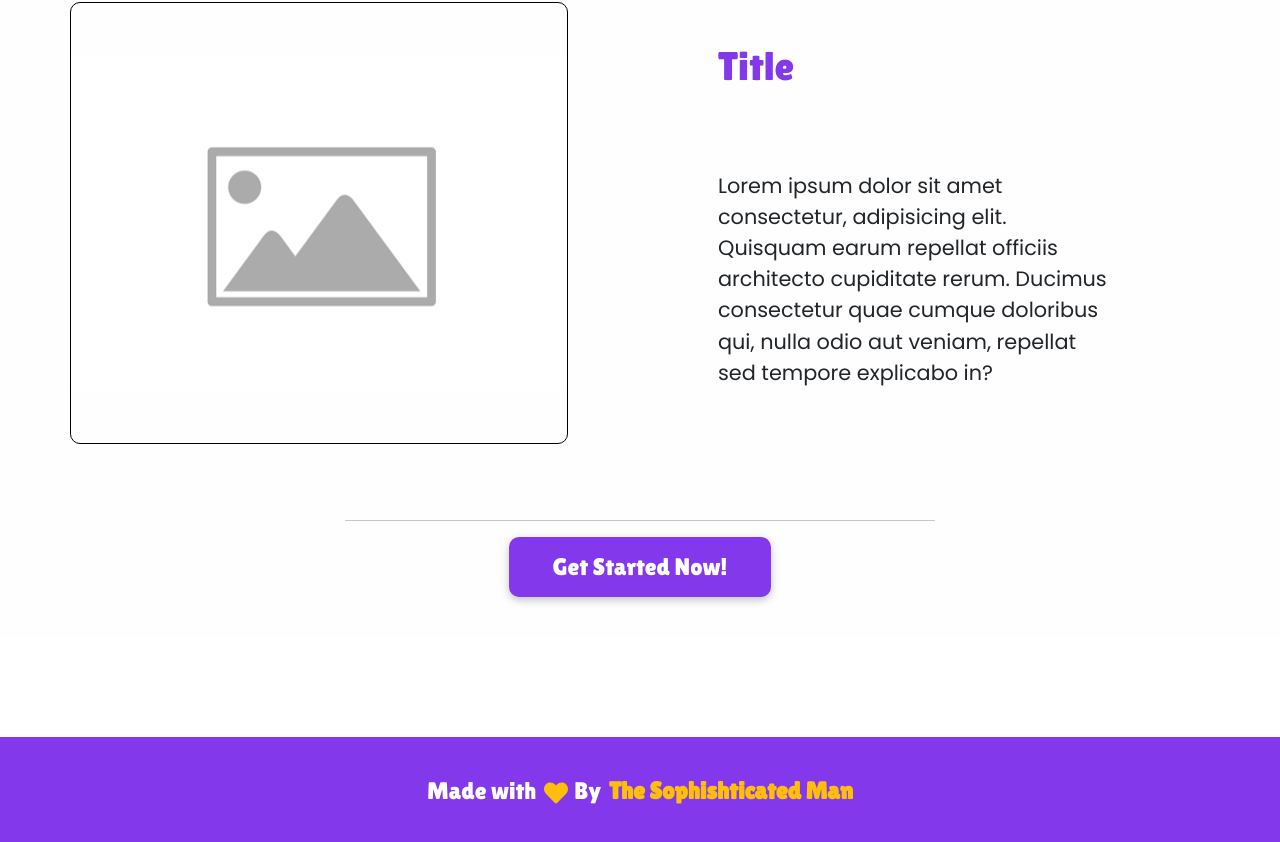
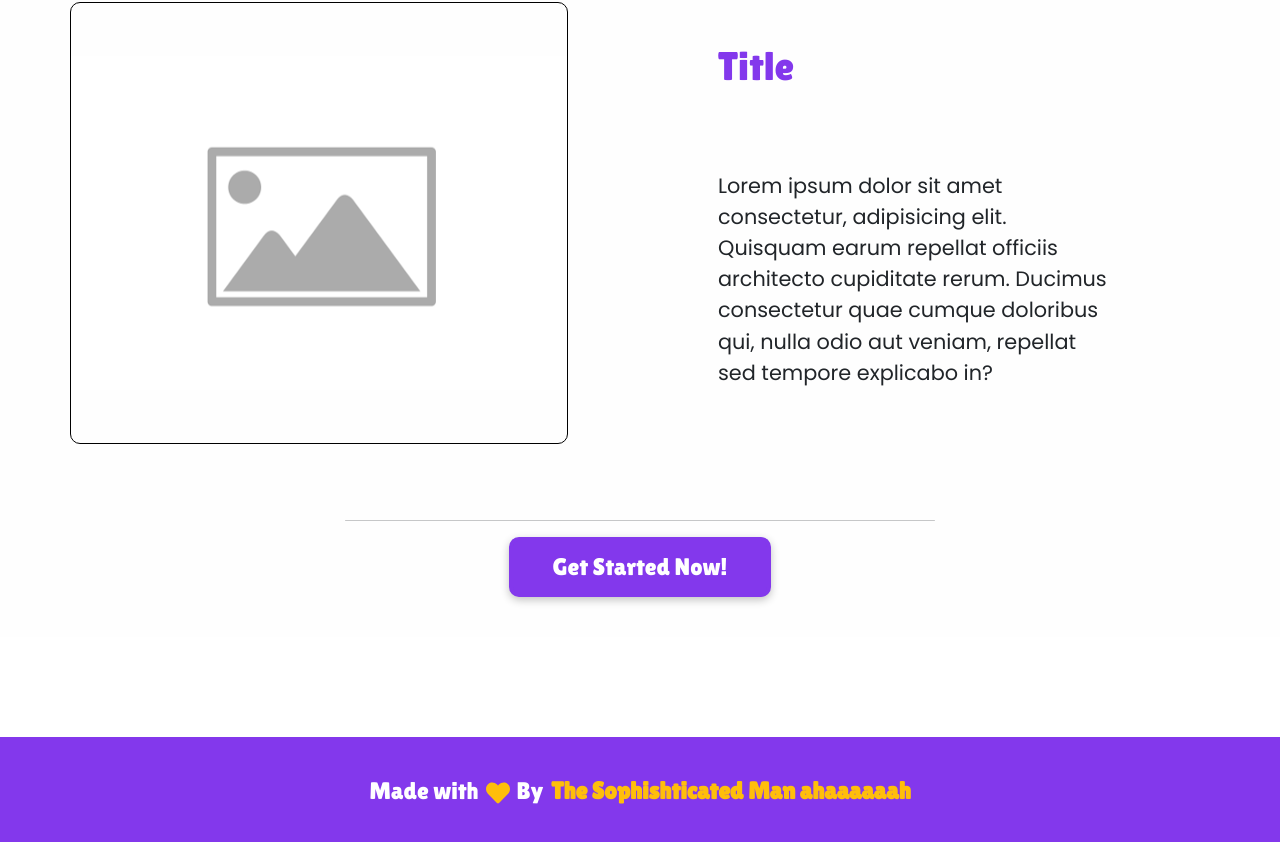
Before and after one commit to The-Sofishticated-Man/secret-message, a React (Vite) app in the folder client/secret-message/: page / in a window 1280 px wide. Shown: the part 2256-3098 px from the top of the page. Built offline with nearby package versions, Linux system fonts and the light colour scheme.

Commit message:
Revert "everything back to normal after tests"
This reverts commit 2e8aec08ef31c240563e696ac9fa133c5fd21ec8.

```diff
--- a/client/secret-message/src/components/Footer/Index.tsx
+++ b/client/secret-message/src/components/Footer/Index.tsx
@@ -17,7 +17,7 @@ const Footer = () => {
           target="_blank"
           className={style.sophishticated}
         >
-          <strong>The Sophishticated Man</strong>
+          <strong>The Sophishticated Man ahaaaaaah</strong>
         </a>
       </h4>
     </footer>
--- a/client/secret-message/src/routes/routes.tsx
+++ b/client/secret-message/src/routes/routes.tsx
@@ -15,7 +15,6 @@ import RequireAuth from "../util/RequireAuth";
 import MessageBoard from "./MessageBoard/MessageBoard";
 import Footer from "../components/Footer";
 import { getUsername } from "../services/apiClients";
-import Page404 from "./Page404/Page404";
 
 export function useRoutes() {
   const { authState } = useAuth();
@@ -67,8 +66,6 @@ export function useRoutes() {
             </RequireAuth>
           }
         />
-        <Route path="/404" element={<Page404 />} />
-        <Route path="*" element={<Navigate to="/404" />} />
       </Route>
     )
   );
```
